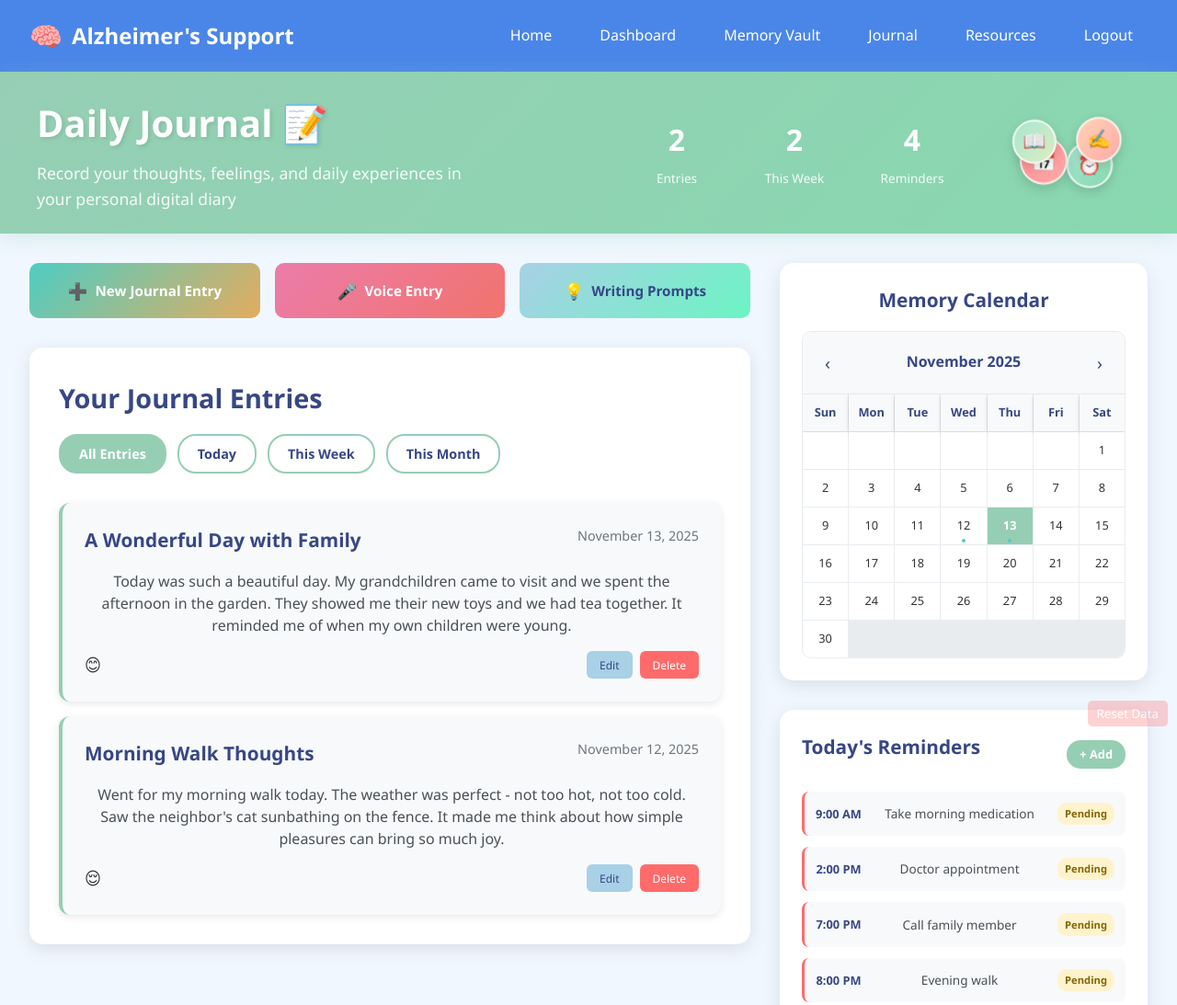
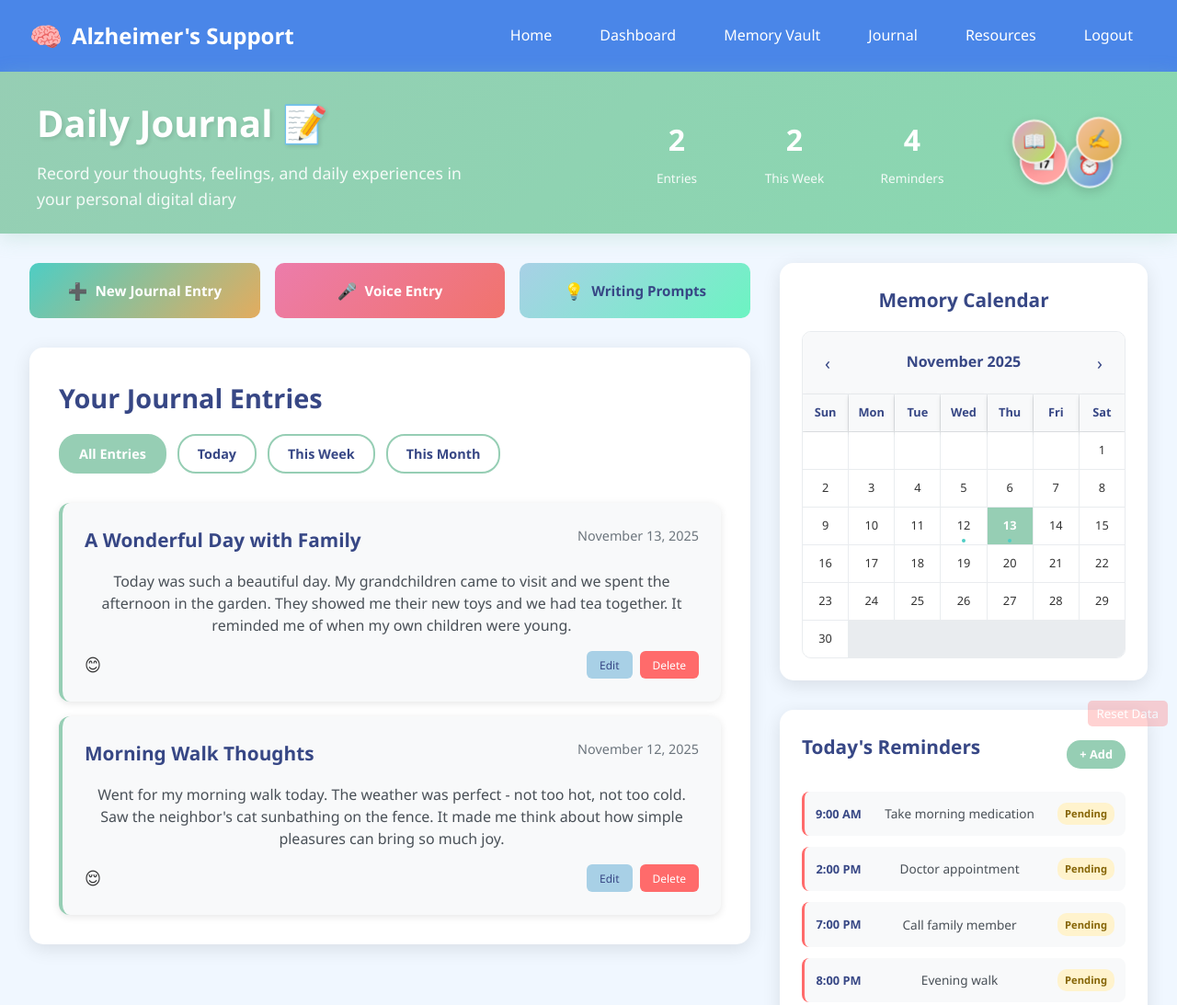
Before and after one commit to Passionatelytoooadorable/alzheimer, a plain HTML site: page journal.html in a window 1280 px wide. Shown: the top 1093 px of the page at 92% size. Drawn offline with Linux system fonts and the light colour scheme; sample sign-in values are in the browser's storage.

Commit message:
Update journal.css

```diff
--- a/journal.css
+++ b/journal.css
@@ -110,7 +110,7 @@
     top: 10px;
     left: 20px;
     animation-delay: 0s;
-    background: linear-gradient(135deg, #a8e6cf 0%, #dcedc1 100%);
+    background: linear-gradient(135deg, #e39fcb 0%, #b1e858 100%);
     z-index: 4;
 }
 
@@ -118,7 +118,7 @@
     top: 10px;
     right: 20px;
     animation-delay: 1.5s;
-    background: linear-gradient(135deg, #ffd3b6 0%, #ffaaa5 100%);
+    background: linear-gradient(135deg, #f3c09d 0%, #deac4a 100%);
     z-index: 3;
 }
 
@@ -134,7 +134,7 @@
     bottom: 10px;
     right: 30px;
     animation-delay: 4.5s;
-    background: linear-gradient(135deg, #a8e6cf 0%, #88d8b0 100%);
+    background: linear-gradient(135deg, #a8e6cf 0%, #6b8ddb 100%);
     z-index: 1;
 }
 
```
